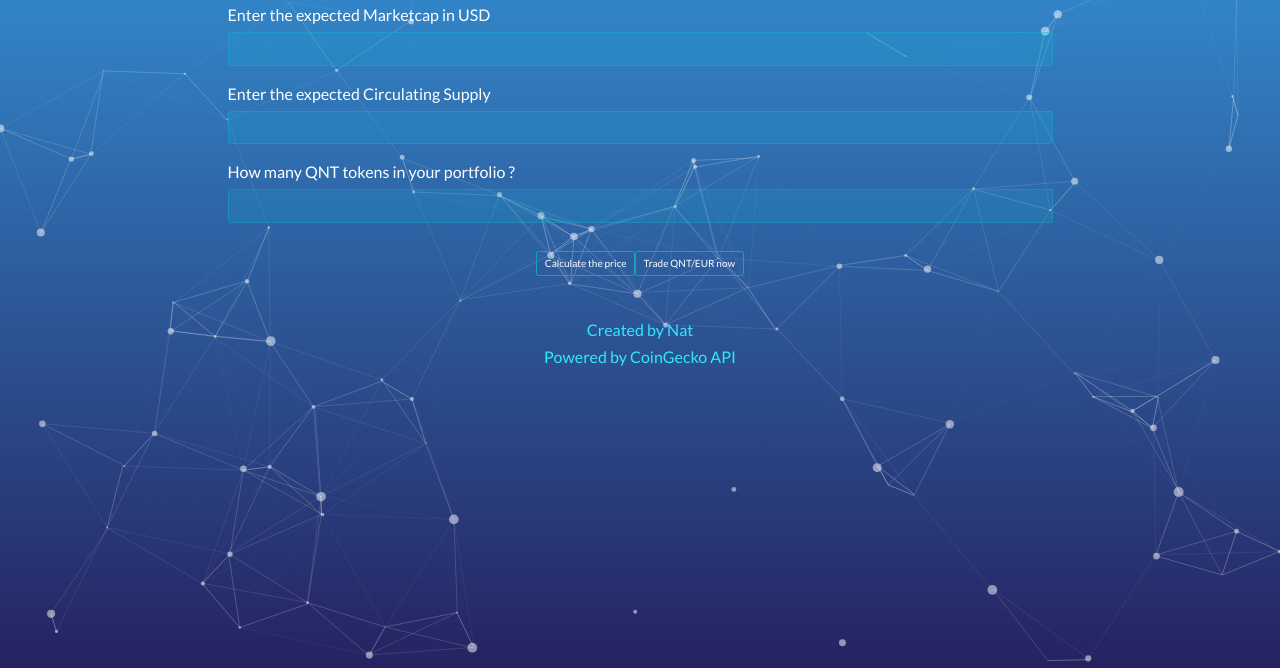
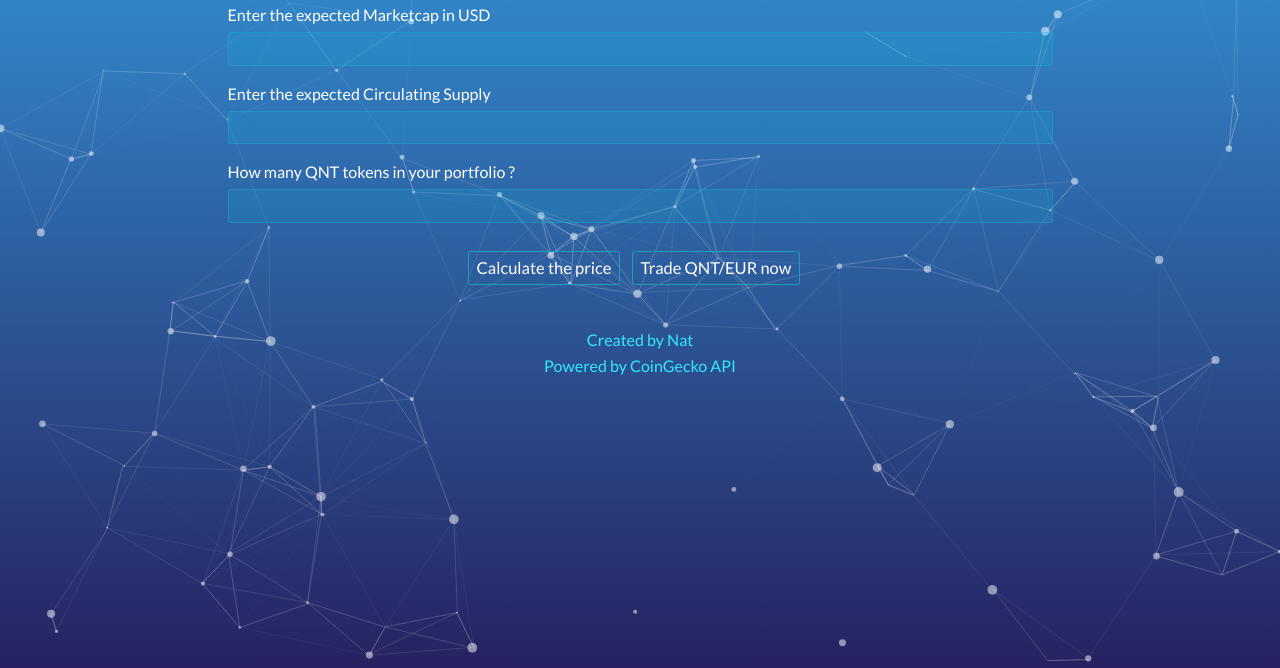
Before and after one commit to ND-06/Qnt_Price_Simulator, a website: page index.html in a window 1280 px wide. Shown: the part 132-800 px from the top of the page. Drawn offline with nearby package versions, Linux system fonts and the light colour scheme; a script that the page names is missing.

Commit message:
buttons font size increased for better readability

```diff
--- a/style.css
+++ b/style.css
@@ -95,12 +95,13 @@ input {
 .buttons-container {
   display: flex;
   justify-content: center;
-  font-size: 1.6rem;
 }
 
 .btn-info {
   background-color: transparent;
   color: white;
+  margin-right: 1.2rem;
+  font-size: 1.65rem;
 }
 
 .btn-info:hover {
```
